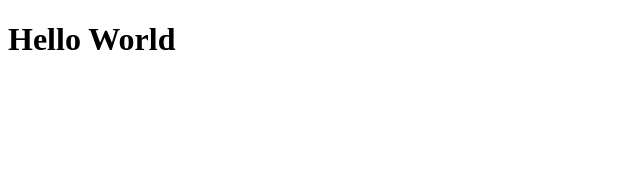
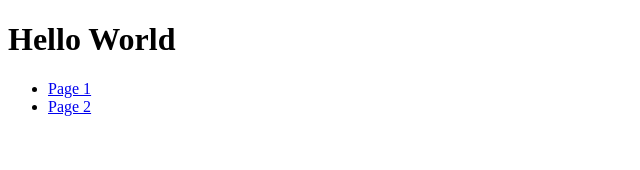
Before and after one commit to julian9925/Angular4RoutingExample, an Angular app: page / in a window 1280 px wide. Shown: the top 170 px of the page, without its empty margins (0-640 px from the left). Built offline with nearby package versions, Linux system fonts and the light colour scheme.

Commit message:
add routerLink hyperLink

```diff
--- a/src/app/app.component.html
+++ b/src/app/app.component.html
@@ -1,4 +1,9 @@
 <!--The whole content below can be removed with the new code.-->
 <h1>Hello World</h1>
 
+<ul>
+  <li><a [routerLink]="['/page1']">Page 1</a></li>
+  <li><a [routerLink]="['/page2']">Page 2</a></li>
+</ul>
+
 <router-outlet></router-outlet>
```
